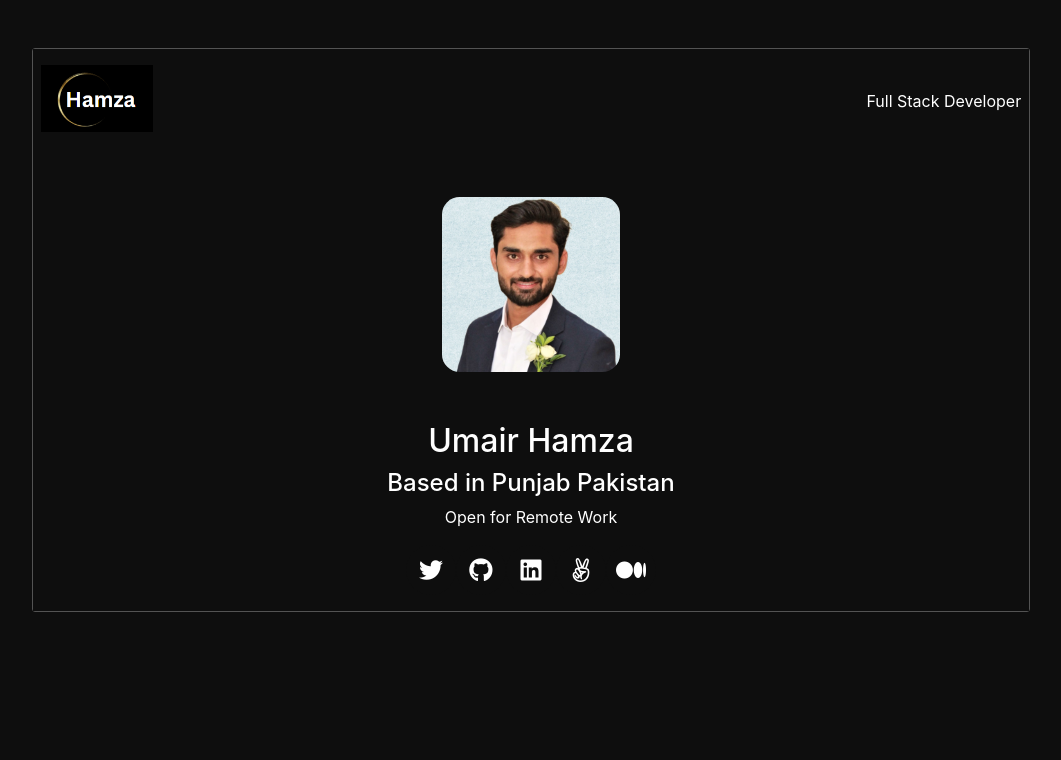
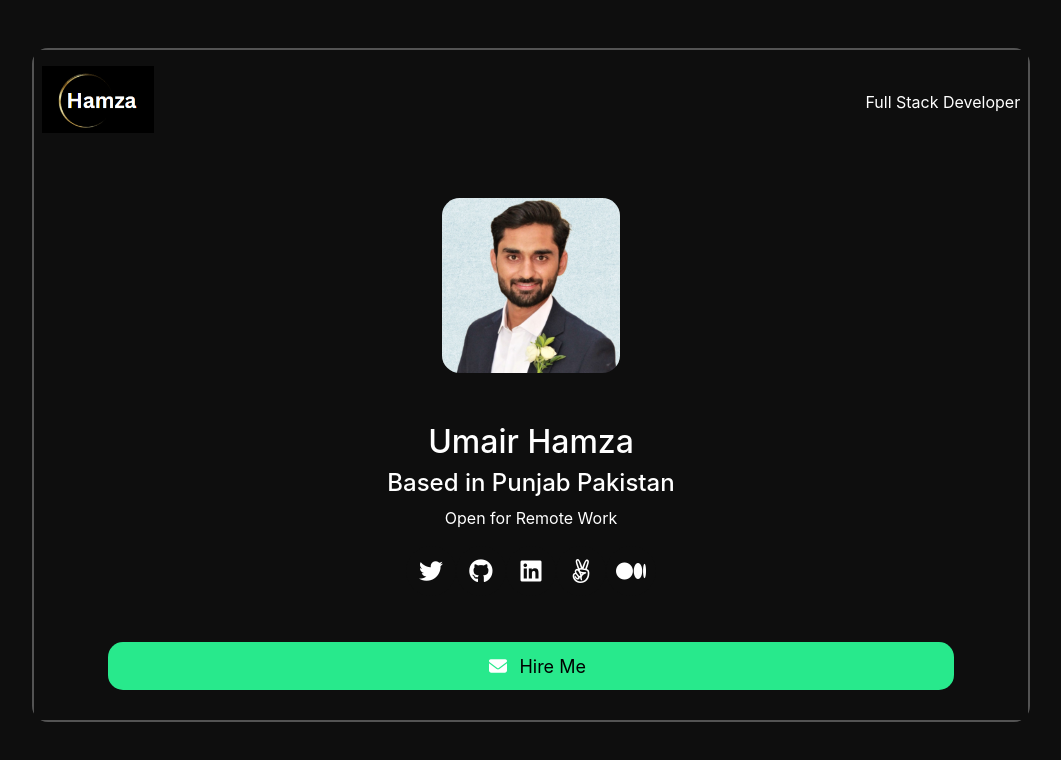
Before and after one commit to emhamza/Hamza-s-portfolio, a React (Vite) app: page / in a window 1280 px wide. Shown: the top 760 px of the page, without its empty margins (109-1170 px from the left). Built offline with nearby package versions, Linux system fonts and the light colour scheme.

Commit message:
Add hire me button

```diff
--- a/package.json
+++ b/package.json
@@ -11,8 +11,10 @@
   },
   "dependencies": {
     "@fortawesome/fontawesome-free": "^6.4.0",
+    "@fortawesome/free-solid-svg-icons": "^6.4.0",
+    "@fortawesome/react-fontawesome": "^0.2.0",
     "boostrap": "^2.0.0",
-    "bootstrap": "^5.2.3",
+    "bootstrap": "^5.3.0",
     "react": "^18.2.0",
     "react-dom": "^18.2.0",
     "react-icons": "^4.9.0",
--- a/src/components/MyCards/Card.scss
+++ b/src/components/MyCards/Card.scss
@@ -1,6 +1,6 @@
 .card-container {
-  border: 1px solid #535353;
-  border-radius: 3px;
+  border: 2px solid #535353;
+  border-radius: 1rem;
   width: 80%;
   justify-content: center;
   align-items: center;
@@ -20,14 +20,14 @@
     padding-top: 1.5rem;
   }
 
-  .profile-pic{
+  .profile-pic {
     display: flex;
     flex-direction: column;
     align-items: center;
     justify-content: center;
   }
 
-  .profile-pic img{
+  .profile-pic img {
     border-radius: 10%;
     margin: 5% 0%;
   }
@@ -60,4 +60,24 @@
     font-size: 24px;
   }
 
+  .hire-me {
+    justify-content: center;
+    text-align: center;
+  }
+
+  .hire-me button {
+    width: 85%;
+    margin: 3% 0;
+    background: #28e98c;
+    border: none;
+    border-radius: 15px;
+    color: black;
+    padding: 1% 0;
+    font-size: large;
+  }
+
+  .message-icon {
+    margin: 5px  1.5% 0;
+    background: transparent;
+  }
 }
--- a/src/components/MyCards/IntroCard.jsx
+++ b/src/components/MyCards/IntroCard.jsx
@@ -1,6 +1,12 @@
+import { Button } from "reactstrap";
 import MyLogo  from "../../assets/My-logo.png";
 import profile  from "../../assets/profile.png";
 import '@fortawesome/fontawesome-free/css/all.min.css';
+import { FontAwesomeIcon } from "@fortawesome/react-fontawesome";
+import { faEnvelope } from "@fortawesome/free-solid-svg-icons";
+
+
+
 
 
 import "./Card.scss";
@@ -37,7 +43,12 @@ const IntroCard = () => {
           </a>
         </ul>
       </div>
-
+      <div className="hire-me">
+          <Button>
+            <FontAwesomeIcon icon={faEnvelope} className="message-icon" />
+            Hire Me
+          </Button>
+      </div>
     </div>
   )
 }
--- a/src/index.css
+++ b/src/index.css
@@ -3,6 +3,7 @@
   background-color: #0e0e0e;
   font-family: Inter, sans-serif;
 }
-a{
+
+a {
   text-decoration: none;
 }
```
Also changed, not shown: 1 other file (tests, documents, lock files or other folders).
